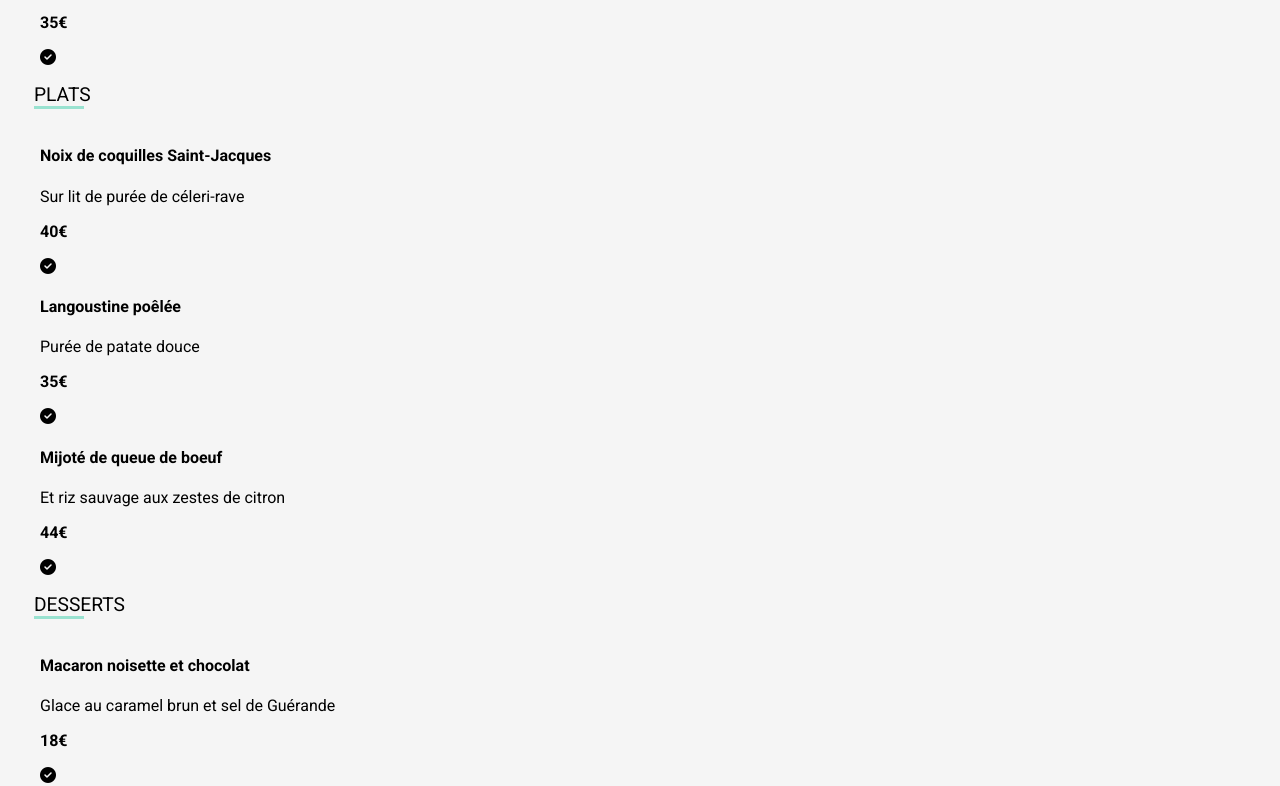
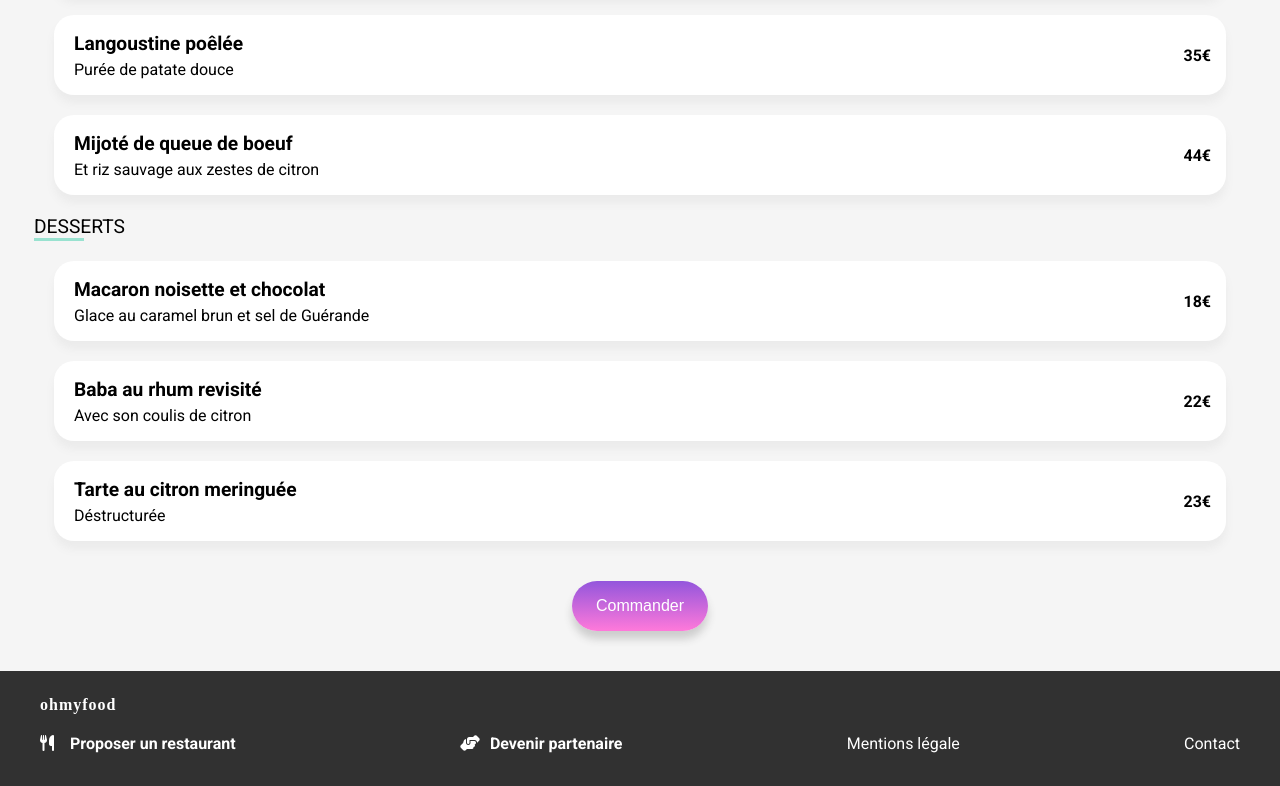
Before and after one commit to fred-fittywebdev/FredericGuerra_3_01112021.io, a website: page pages/menu-la-note-enchantee.html in a window 1280 px wide. Shown: the part 1000-1786 px from the top of the page. Drawn offline with Linux system fonts and the light colour scheme; a web font is replaced by a local one.

Commit message:
Finition de la page restaurant, et ajout des différentes animations

```diff
--- a/assets/sass/components/_animation.scss
+++ b/assets/sass/components/_animation.scss
@@ -20,3 +20,54 @@
 		transform: scaleX(1);
 	}
 }
+
+//Animation sue le check des plats
+@keyframes rotate-center-check {
+	0% {
+		transform: rotate(0);
+	}
+	100% {
+		transform: rotate(360deg);
+	}
+}
+
+//Animation des suggestions du restaurant avec opacity
+@keyframes opacity {
+	0% {
+		opacity: 0;
+	}
+	100% {
+		opacity: 1;
+	}
+}
+
+#case-1 {
+	animation-delay: 0.1s;
+}
+#case-2 {
+	animation-delay: 0.2s;
+}
+#case-3 {
+	animation-delay: 0.3s;
+}
+#case-4 {
+	animation-delay: 0.4s;
+}
+#case-5 {
+	animation-delay: 0.5s;
+}
+#case-6 {
+	animation-delay: 0.6s;
+}
+#case-7 {
+	animation-delay: 0.7s;
+}
+#case-8 {
+	animation-delay: 0.8s;
+}
+#case-9 {
+	animation-delay: 0.9s;
+}
+#case-10 {
+	animation-delay: 1s;
+}
--- a/assets/sass/pages/_restaurant.scss
+++ b/assets/sass/pages/_restaurant.scss
@@ -77,4 +77,84 @@
 			transition: all 1s ease;
 		}
 	}
+
+	&--list {
+		margin: auto;
+		padding: 0;
+		width: 100%;
+	}
+
+	&__plat {
+		display: flex;
+		flex-direction: row;
+		align-items: center;
+		background-color: white;
+		border-radius: 20px;
+		padding: 0px 0px 0px 20px;
+		margin: 20px auto;
+		width: 90%;
+		height: 80px;
+		box-shadow: 0px 8px 8px 0px $color-sub1;
+		overflow: hidden;
+		cursor: pointer;
+		.price {
+			margin-left: auto;
+			padding-left: 5px;
+			padding-right: 15px;
+		}
+		.bg-check {
+			background: $color-tertiary;
+			border-radius: 0 20px 20px 0;
+			height: 100%;
+			width: 70px;
+			margin-right: -70px;
+			transition: all 0.4s ease-in-out;
+		}
+		&:hover .bg-check {
+			margin-right: 0;
+		}
+		&:hover .check {
+			animation: rotate-center-check 0.5s ease-in-out;
+		}
+		.check {
+			color: white;
+			font-size: 26px;
+			height: 100%;
+			width: 100%;
+			display: flex;
+			justify-content: center;
+			align-items: center;
+		}
+	}
 }
+
+.plat {
+	white-space: nowrap;
+	overflow: hidden;
+	text-overflow: ellipsis;
+	&--title {
+		font-size: nth($list: $font-size, $n: 3);
+		margin: 0;
+		padding-bottom: 5px;
+		white-space: nowrap;
+		overflow: hidden;
+		text-overflow: ellipsis;
+	}
+	&--desc {
+		margin: 0;
+		white-space: nowrap;
+		overflow: hidden;
+		text-overflow: ellipsis;
+	}
+}
+.appears-opacity {
+	animation: opacity 1s both;
+}
+
+//bouton 'commmander'
+.order {
+	display: flex;
+	justify-content: center;
+	align-items: center;
+	padding: 20px 0 40px 0;
+}
--- a/pages/menu-la-note-enchantee.html
+++ b/pages/menu-la-note-enchantee.html
@@ -60,10 +60,7 @@
 								<i class="fas fa-check-circle check"></i>
 							</aside>
 						</li>
-						<li
-							class="corps-menu__plat appears-opacity"
-							id="case-2"
-						>
+						<li class="menu__plat appears-opacity" id="case-2">
 							<article class="plat">
 								<h4 class="plat--title">Caviar osciètre</h4>
 								<p class="plat--desc">
@@ -75,10 +72,7 @@
 								<i class="fas fa-check-circle check"></i>
 							</aside>
 						</li>
-						<li
-							class="corps-menu__plat appears-opacity"
-							id="case-3"
-						>
+						<li class="menu__plat appears-opacity" id="case-3">
 							<article class="plat">
 								<h4 class="plat--title">
 									Homard et espuma de potiron
@@ -92,10 +86,7 @@
 								<i class="fas fa-check-circle check"></i>
 							</aside>
 						</li>
-						<li
-							class="corps-menu__plat appears-opacity"
-							id="case-4"
-						>
+						<li class="menu__plat appears-opacity" id="case-4">
 							<article class="plat">
 								<h4 class="plat--title">
 									Foie gras de canard cuit entier
@@ -128,10 +119,7 @@
 								<i class="fas fa-check-circle check"></i>
 							</aside>
 						</li>
-						<li
-							class="corps-menu__plat appears-opacity"
-							id="case-6"
-						>
+						<li class="menu__plat appears-opacity" id="case-6">
 							<article class="plat">
 								<h4 class="plat--title">Langoustine poêlée</h4>
 								<p class="plat--desc">Purée de patate douce</p>
@@ -141,10 +129,7 @@
 								<i class="fas fa-check-circle check"></i>
 							</aside>
 						</li>
-						<li
-							class="corps-menu__plat appears-opacity"
-							id="case-7"
-						>
+						<li class="menu__plat appears-opacity" id="case-7">
 							<article class="plat">
 								<h4 class="plat--title">
 									Mijoté de queue de boeuf
@@ -177,10 +162,7 @@
 								<i class="fas fa-check-circle check"></i>
 							</aside>
 						</li>
-						<li
-							class="corps-menu__plat appears-opacity"
-							id="case-9"
-						>
+						<li class="menu__plat appears-opacity" id="case-9">
 							<article class="plat">
 								<h4 class="plat--title">
 									Baba au rhum revisité
@@ -194,10 +176,7 @@
 								<i class="fas fa-check-circle check"></i>
 							</aside>
 						</li>
-						<li
-							class="corps-menu__plat appears-opacity"
-							id="case-10"
-						>
+						<li class="menu__plat appears-opacity" id="case-10">
 							<article class="plat">
 								<h4 class="plat--title">
 									Tarte au citron meringuée
@@ -217,30 +196,30 @@
 			</div>
 		</main>
 		<footer>
-			<article class="container-footer">
-				<h4 class="container-footer--title">ohmyfood</h4>
-				<ul class="container-footer__list">
+			<article class="footer">
+				<h4 class="footer--title">ohmyfood</h4>
+				<ul class="footer__list">
 					<li>
-						<a href="#" class="container-footer__list--link"
+						<a href="#" class="footer__list--link"
 							><i class="fas fa-utensils"></i
 							><strong>Proposer un restaurant</strong></a
 						>
 					</li>
 					<li>
-						<a href="#" class="container-footer__list--link"
+						<a href="#" class="footer__list--link"
 							><i class="fas fa-hands-helping"></i
 							><strong>Devenir partenaire</strong></a
 						>
 					</li>
 					<li>
-						<a href="#" class="container-footer__list--link"
+						<a href="#" class="footer__list--link"
 							>Mentions légale</a
 						>
 					</li>
 					<li>
 						<a
 							href="mailto:contact@ohmyfood.com"
-							class="container-footer__list--link"
+							class="footer__list--link"
 							>Contact</a
 						>
 					</li>
```
Also changed, not shown: pages/menu-a-la-francaise.html (+14 -35 lines), pages/menu-la-palette-du-gout.html (+13 -31 lines), pages/menu-le-delice-des-sens.html (+18 -18 lines), assets/css/style.css, 1 other file.
